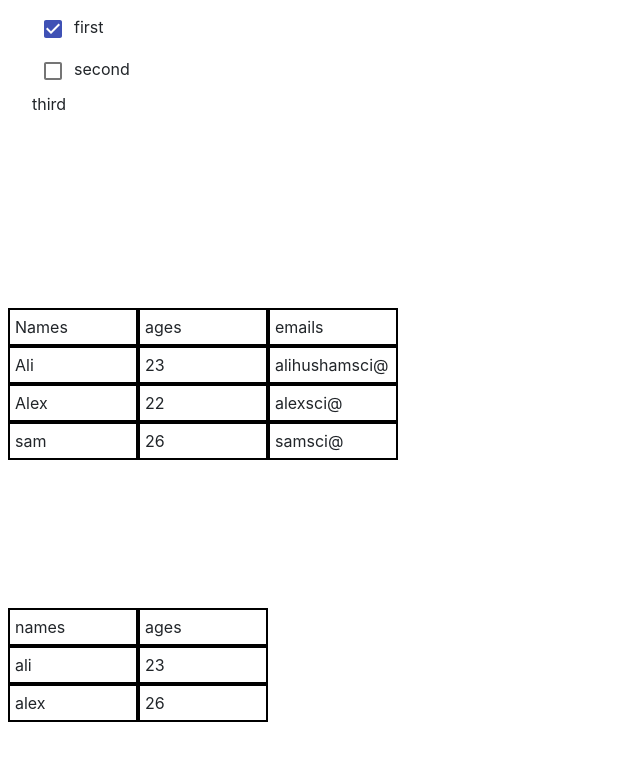
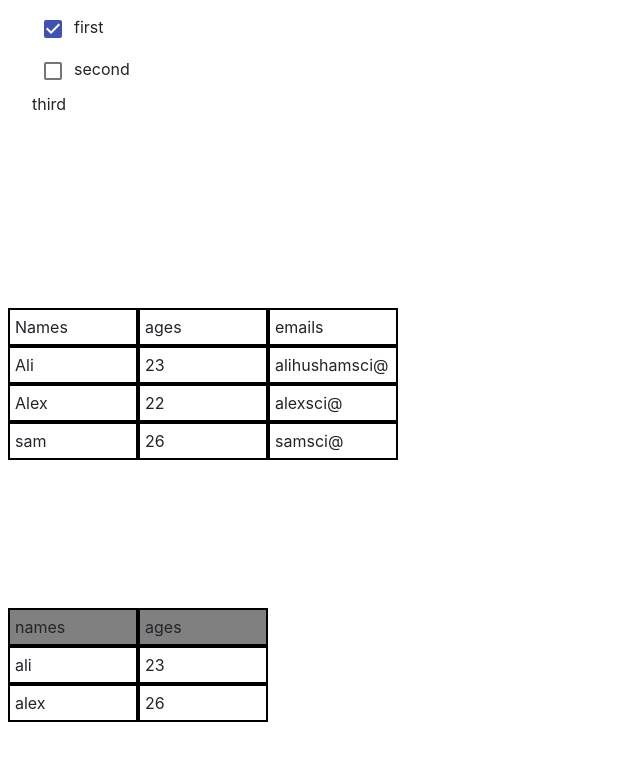
Before and after one commit to aliscie/Notion.so-clone, a React (Create React App) app: page / in a window 1280 px wide. Shown: the top 760 px of the page, without its empty margins (0-640 px from the left). Built offline with nearby package versions, Linux system fonts and the light colour scheme.

Commit message:
updragable nor dropable column.

```diff
--- a/src/Actions/Keyboard.jsx
+++ b/src/Actions/Keyboard.jsx
@@ -3,11 +3,10 @@ import DragIndicatorIcon from '@material-ui/icons/DragIndicator';
 import Text from '../Views/Text'
 import Table from '../Views/Table'
 import TableH from '../Views/TableH'
-function Keyboard({ View, isDragging, state, set, e, setAnchorEl, elementsStyle, anchorEl, Indexing }) {
+function Keyboard({ elements, View, isDragging, state, set, e, setAnchorEl, elementsStyle, anchorEl, Indexing }) {
       const [mouseIsOver, SetIsOver] = useState(false)
       const [searchValue, setSearch] = useState('')
       function handlKey(e) {
-
             const index = state.findIndex((item) => `${item.id}` == e.target.id);
 
             // let x = state
@@ -56,7 +55,7 @@ function Keyboard({ View, isDragging, state, set, e, setAnchorEl, elementsStyle,
             <div>
                   {View == 'Text' && <Text setSearch={setSearch} setAnchorEl={setAnchorEl} anchorEl={anchorEl} searchValue={searchValue} elementsStyle={elementsStyle} handlKey={handlKey} e={e} isDragging={isDragging} SetIsOver={SetIsOver} DragIndicatorIcon={DragIndicatorIcon} mouseIsOver={mouseIsOver} />}
                   {View == 'Table' && <Table Indexing={Indexing} setSearch={setSearch} setAnchorEl={setAnchorEl} anchorEl={anchorEl} searchValue={searchValue} elementsStyle={elementsStyle} handlKey={handlKey} e={e} isDragging={isDragging} SetIsOver={SetIsOver} DragIndicatorIcon={DragIndicatorIcon} mouseIsOver={mouseIsOver} />}
-                  {View == 'TableH' && <TableH Indexing={Indexing} setSearch={setSearch} setAnchorEl={setAnchorEl} anchorEl={anchorEl} searchValue={searchValue} elementsStyle={elementsStyle} handlKey={handlKey} e={e} isDragging={isDragging} SetIsOver={SetIsOver} DragIndicatorIcon={DragIndicatorIcon} mouseIsOver={mouseIsOver} />}
+                  {View == 'TableH' && <TableH set={set} Indexing={Indexing} setSearch={setSearch} setAnchorEl={setAnchorEl} anchorEl={anchorEl} searchValue={searchValue} elementsStyle={elementsStyle} handlKey={handlKey} e={e} isDragging={isDragging} SetIsOver={SetIsOver} DragIndicatorIcon={DragIndicatorIcon} mouseIsOver={mouseIsOver} />}
             </div>
       )
 }
--- a/src/App.js
+++ b/src/App.js
@@ -4,7 +4,7 @@ import './css.css'
 function App() {
       let elements = [{ id: 0, text: 'first', checkBox: true }, { id: 1, text: 'second', checkBox: false }, { id: 2, text: 'third', checkBox: null }]
       let table = [{ id: 0, row: ['Names', 'Ali', "Alex", "sam"] }, { id: 2, row: ['ages', 23, 22, 26] }, { id: 3, row: ['emails', 'alihushamsci@', 'alexsci@', 'samsci@'] }]
-      let table2 = [{ id: 0, row: ['names', 'ages'] }, { id: 2, row: ['ali', 23] }, { id: 2, row: ['alex', 26] }]
+      let table2 = [{ id: 0, row: ['names', 'ages'], type: 'column' }, { id: 2, row: ['ali', 23] }, { id: 2, row: ['alex', 26] }]
       return (
             <div>
                   <DND View={'Text'} display={'block'} direction={"vertical"} boxStyle={{ background: 'white' }} elementsStyle={{ background: 'white' }} elements={elements} />
--- a/src/Views/TableH.jsx
+++ b/src/Views/TableH.jsx
@@ -1,11 +1,13 @@
 import React, { useState, useEffect } from 'react'
 
-function Table({ e, isDragging, SetIsOver, DragIndicatorIcon, mouseIsOver, handlKey, elementsStyle, searchValue, anchorEl, setAnchorEl, setSearch, Indexing }) {
+function Table({ set, e, isDragging, SetIsOver, DragIndicatorIcon, mouseIsOver, handlKey, elementsStyle, searchValue, anchorEl, setAnchorEl, setSearch, Indexing }) {
       const [elem, setElem] = useState([])
       const columnsL = e.row.length
+
       return (
             <div style={{}}>
-                  {e.row.map(cell => <div style={{ border: '2px solid black', padding: '5px', display: 'inline-block', width: '130px' }}>{cell}</div>)}
+                  {e.type !== 'column' && e.row.map(cell => <div style={{ border: '2px solid black', padding: '5px', display: 'inline-block', width: '130px' }}>{cell}</div>)}
+                  {e.type == 'column' && e.row.map(cell => <div style={{ border: '2px solid black', padding: '5px', display: 'inline-block', width: '130px', background: 'gray' }}>{cell}</div>)}
             </div>
       )
 }
--- a/src/components/DND.jsx
+++ b/src/components/DND.jsx
@@ -13,7 +13,11 @@ function DND({ View, elements, boxStyle, elementsStyle, display, direction }) {
             return (
                   <div style={{ display: display }}>
                         {state.map((e, index) => (
-                              <Draggable key={`${index}`} draggableId={`${index}`} index={index} >
+                              <div>{
+                                    e.type == 'column' && <Keyboard View={View} Indexing={index} anchorEl={anchorEl} setAnchorEl={setAnchorEl} elementsStyle={elementsStyle} state={state} set={set} e={e} />
+                              }
+                                    {
+                                          e.type !== 'column' && <Draggable key={`${index}`} draggableId={`${index}`} index={index} >
                                                 {(provided, snapshot) => (
                                                       <div
                                                             ref={provided.innerRef}
@@ -26,13 +30,15 @@ function DND({ View, elements, boxStyle, elementsStyle, display, direction }) {
                                                       </div>
                                                 )}
                                           </Draggable>
+                                    }
+                              </div>
                         ))}
                   </div>
             )
       }
       function Drop() {
             return (
-                  <Droppable droppableId='droppable' direction={direction}>
+                  <Droppable droppableId='droppable' direction={direction} >
                         {(provided, snapshot) => (
                               <div
                                     ref={provided.innerRef}
@@ -46,8 +52,9 @@ function DND({ View, elements, boxStyle, elementsStyle, display, direction }) {
                                     {Drag(boxStyle, elementsStyle)}
                                     {provided.placeholder}
                               </div>
-                        )}
-                  </Droppable>
+                        )
+                        }
+                  </Droppable >
             )
       }
 
```
Lines whose indentation alone changed are shown as unchanged.
